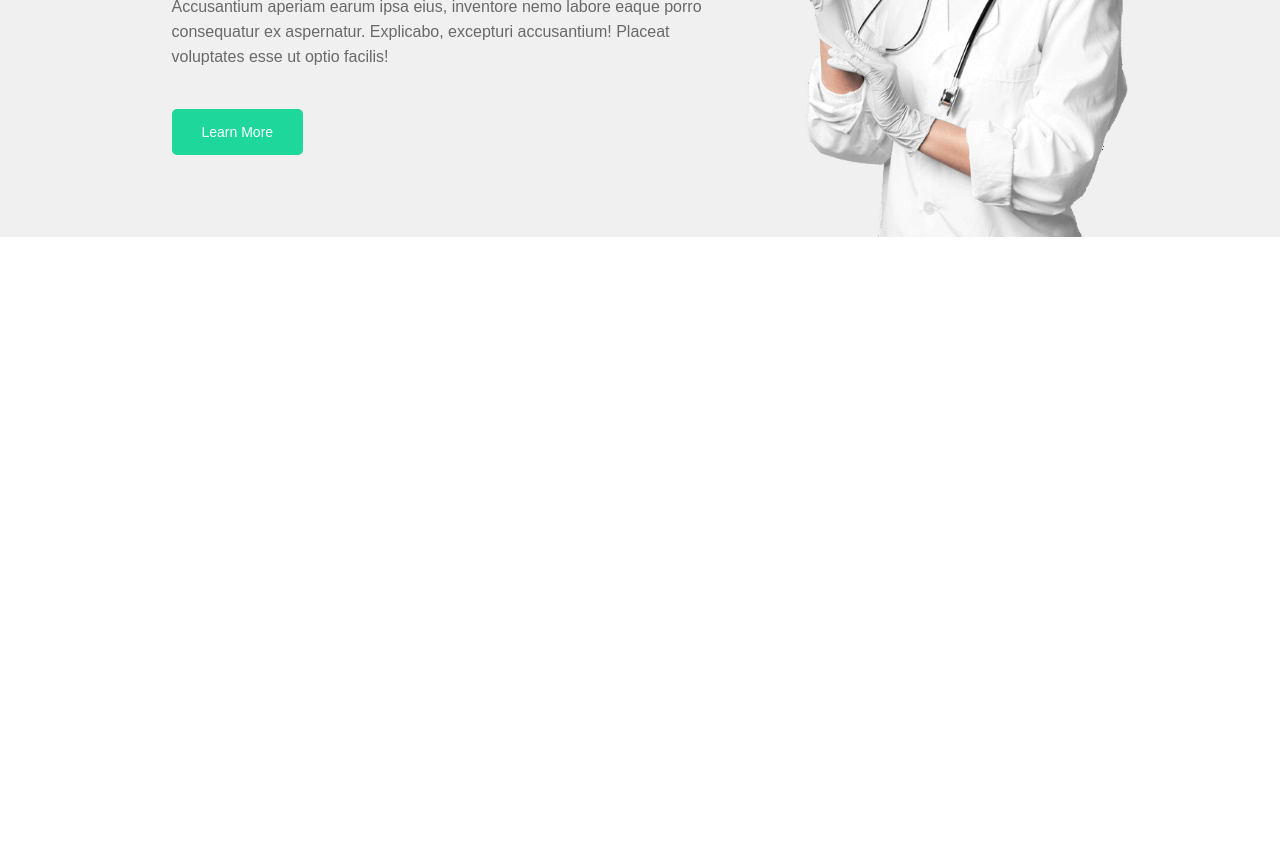
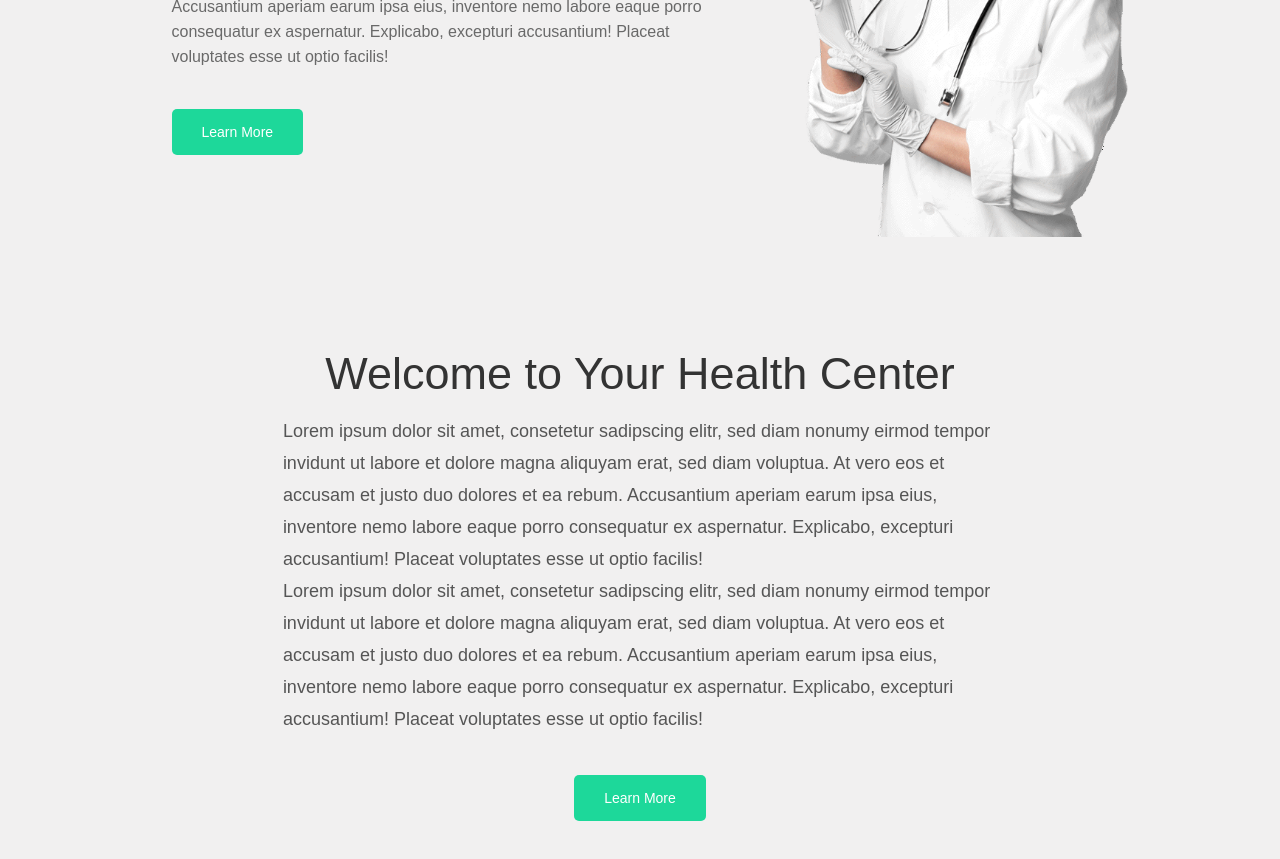
Before and after one commit to vwegba5522/one-healthwithcards, a React (Create React App) app: page / in a window 1280 px wide. Shown: the part 1140-1999 px from the top of the page. Before the commit the page ends 1377 px from the top, so only its background shows below. Built offline with nearby package versions, Linux system fonts and the light colour scheme.

Commit message:
changing

```diff
--- a/src/App.css
+++ b/src/App.css
@@ -118,3 +118,60 @@
       margin-left: -20px;
   }
 }
+
+.aboutflex {
+  display: flex;
+  justify-content: center;
+  background-color: #f1f0f0;
+  margin-top: -9%;
+  align-items: center;
+  height: 760px;
+
+}
+
+.aboutflex_main {
+  display: flex;
+  justify-content: center;
+}
+
+.main {
+  display: flex;
+  flex-direction: column;
+  justify-content: center;
+  align-items: center;
+  padding-top: 13%;
+  width: 60%;
+
+}
+
+.main h1 {
+  font-size: 45px;
+  font-weight: 400;
+  color: #333;
+}
+
+.paragraphs {
+  display: flex;
+  flex-direction: column;
+  width: 95%;
+  margin-top: 2%;
+  margin-left: 2%;
+  line-height: 32px;
+}
+
+.paragraphs p {
+  color: #555;
+  font-size: 18px;
+}
+
+@media (max-width:480px) {
+  .aboutflex {
+      height: 1200px;
+      width: 100%;
+      margin-top: -60px;
+  }
+
+  .main {
+      width: 100%;
+  }
+}
--- a/src/App.js
+++ b/src/App.js
@@ -35,6 +35,33 @@ function App() {
             <img className="immg" src={img1} alt=""/>
         </div>
     </div>
+
+    <section className="aboutflex">
+        <div className="aboutflex_main">
+            <div className="main">
+                <h1>Welcome to Your Health
+                    Center</h1>
+                <div className="paragraphs">
+                    <p>Lorem ipsum dolor sit amet, consetetur sadipscing
+                        elitr, sed diam nonumy eirmod tempor invidunt ut labore et dolore magna aliquyam erat, sed diam
+                        voluptua. At vero eos et accusam et justo duo dolores et ea rebum. Accusantium aperiam earum
+                        ipsa
+                        eius, inventore nemo labore eaque porro consequatur ex aspernatur. Explicabo, excepturi
+                        accusantium!
+                        Placeat voluptates esse ut optio facilis!</p>
+
+                    <p>Lorem ipsum dolor sit amet, consetetur sadipscing
+                        elitr, sed diam nonumy eirmod tempor invidunt ut labore et dolore magna aliquyam erat, sed diam
+                        voluptua. At vero eos et accusam et justo duo dolores et ea rebum. Accusantium aperiam earum
+                        ipsa
+                        eius, inventore nemo labore eaque porro consequatur ex aspernatur. Explicabo, excepturi
+                        accusantium!
+                        Placeat voluptates esse ut optio facilis!</p>
+                </div>
+                <button className="button-hero">Learn More</button>
+            </div>
+        </div>
+    </section>
     </div>
   );
 }
--- a/src/components/Navbar/MenuItems.js
+++ b/src/components/Navbar/MenuItems.js
@@ -1,27 +1,27 @@
 export const MenuItems = [
   {
     title: "Home",
-    url: "#",
+    url: "App",
     cName: "nav-links",
   },
   {
     title: "About Us",
-    url: "#",
+    url: "AboutUs",
     cName: "nav-links",
   },
   {
     title: "Doctors",
-    url: "#",
+    url: "Doctors",
     cName: "nav-links",
   },
   {
     title: "News",
-    url: "#",
+    url: "News",
     cName: "nav-links",
   },
   {
     title: "Contact",
-    url: "#",
+    url: "Contact",
     cName: "nav-links",
   },
   {
```
Also changed, not shown: src/components/Lists/AboutUs.js (added).
